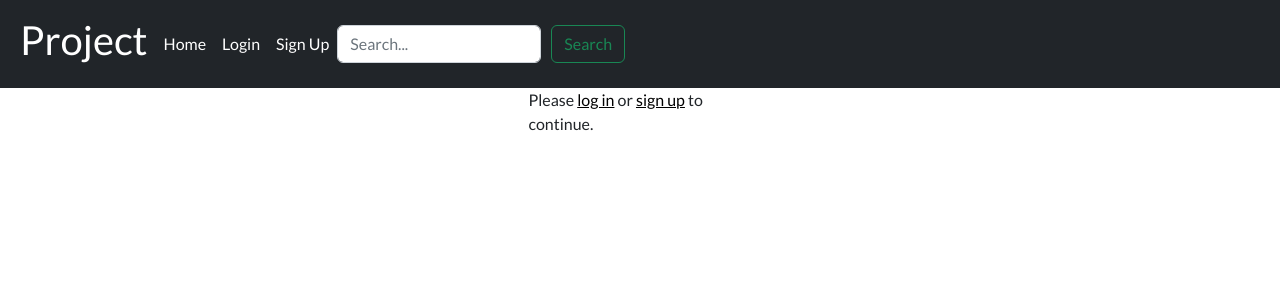
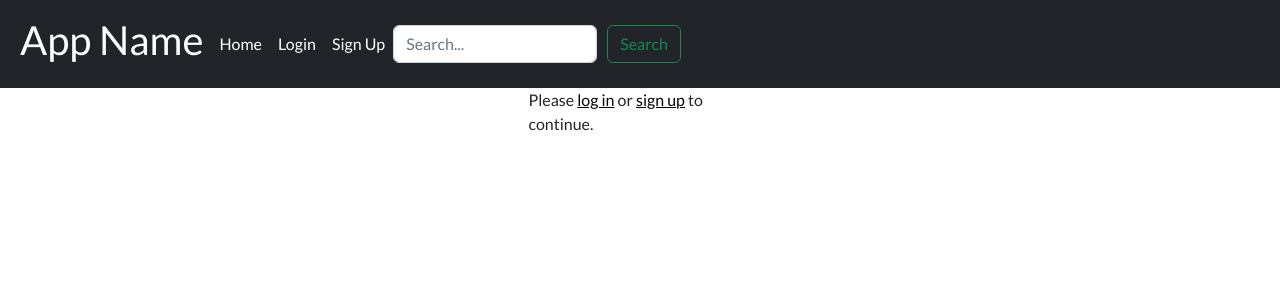
Before and after one commit to abhra2020-smart/python-flask-bootstrap-template, a Flask app: page / in a window 1280 px wide. Shown: the top 300 px of the page. Run offline with Flask 2, Linux system fonts and the light colour scheme.

Commit message:
Update base.html

```diff
--- a/website/frontend/templates/base.html
+++ b/website/frontend/templates/base.html
@@ -10,7 +10,7 @@
 <body>
 <nav class="navbar navbar-expand-lg navbar-dark bg-dark">
       <div class="container-fluid">
-          <h1 class="nav-text p-2">Project</h1>
+          <h1 class="nav-text p-2">App Name</h1>
         <button
           class="navbar-toggler"
           type="button"
```
